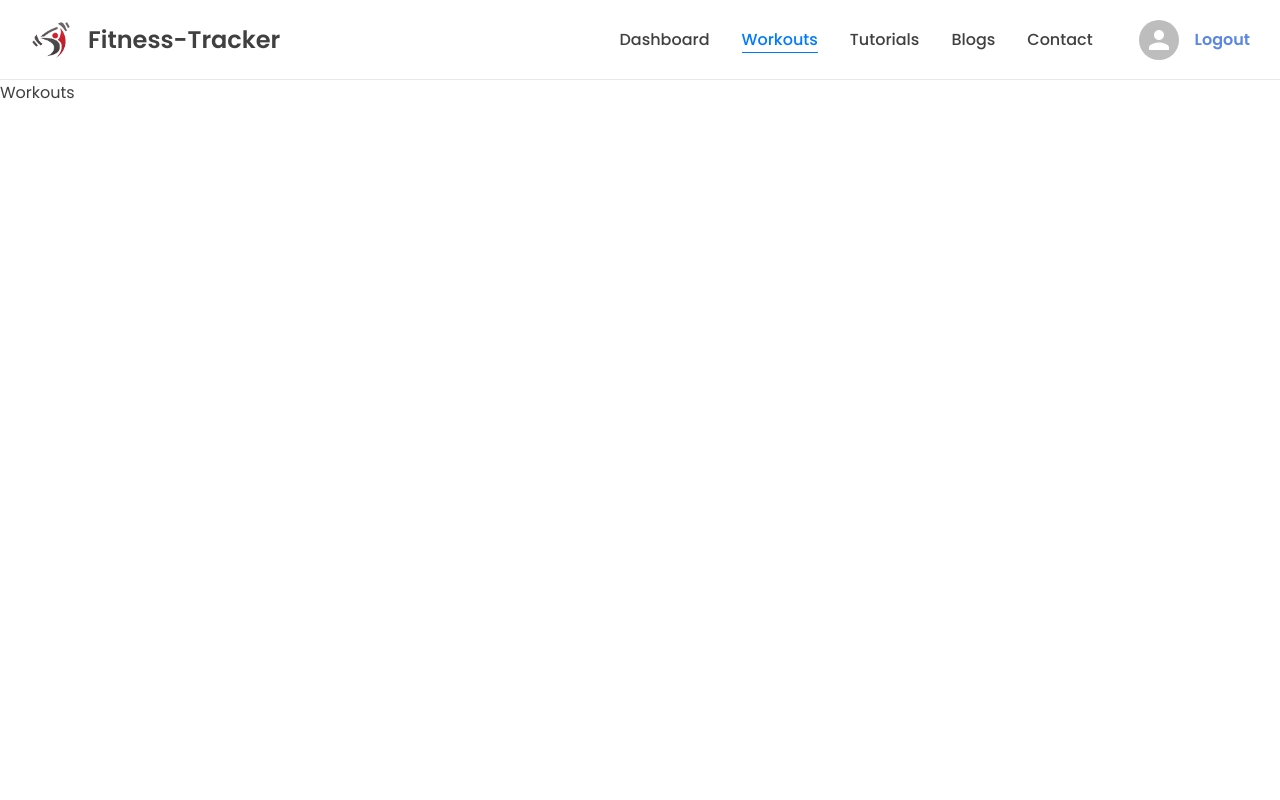
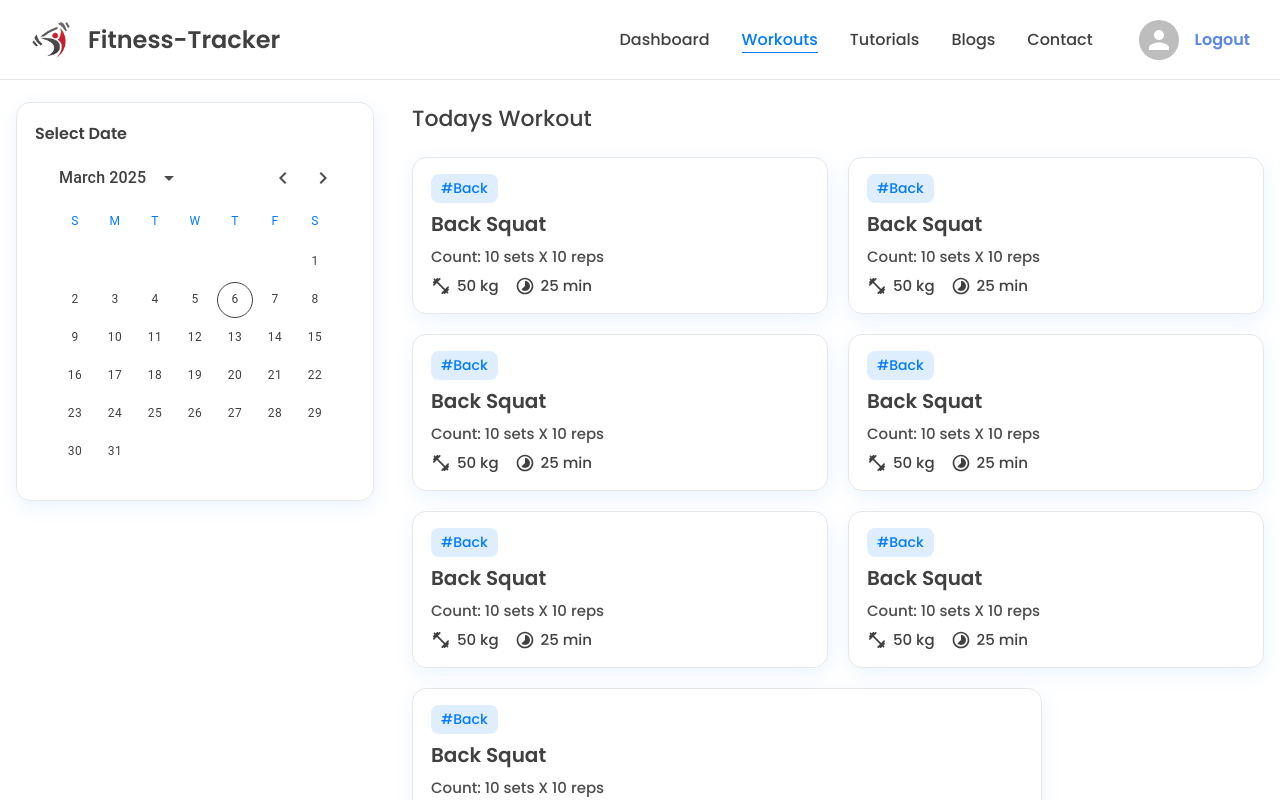
Before and after one commit to souvikmaity100/Fitness-Tracker, a React (Vite) app in the folder client/: page /workouts in a window 1280 px wide. Built offline with nearby package versions, Linux system fonts and the light colour scheme.

Commit message:
Complete Workouts Section UI

```diff
--- a/client/src/components/cards/WorkoutCard.jsx
+++ b/client/src/components/cards/WorkoutCard.jsx
@@ -4,7 +4,7 @@ import styled from "styled-components";
 const Card = styled.div`
   flex: 1 1 300px;
   min-width: 250px;
-  max-width: 400px;
+  max-width: 630px;
   padding: 16px 18px;
   border: 1px solid ${({ theme }) => theme.text_primary + 20};
   border-radius: 14px;
--- a/client/src/pages/Workouts.jsx
+++ b/client/src/pages/Workouts.jsx
@@ -1,9 +1,123 @@
-import React from 'react'
+import styled from "styled-components";
+import WorkoutCard from "../components/cards/WorkoutCard";
+import { LocalizationProvider } from "@mui/x-date-pickers/LocalizationProvider";
+import { AdapterDayjs } from "@mui/x-date-pickers/AdapterDayjs";
+import { DateCalendar } from "@mui/x-date-pickers";
+
+const Container = styled.div`
+  flex: 1;
+  height: 100%;
+  display: flex;
+  justify-content: center;
+  padding: 22px 0px;
+  overflow-y: scroll;
+`;
+
+const Wrapper = styled.div`
+  flex: 1;
+  max-width: 1400px;
+  display: flex;
+  gap: 22px;
+  padding: 0px 16px;
+  @media (max-width: 750px) {
+    gap: 12px;
+    flex-direction: column;
+  }
+`;
+
+const Left = styled.div`
+  flex: 0.2 0 75px;
+  height: fit-content;
+  padding: 18px;
+  border: 1px solid ${({ theme }) => theme.text_primary + 20};
+  border-radius: 14px;
+  box-shadow: 1px 6px 20px 0px ${({ theme }) => theme.primary + 15};
+
+  & div {
+    color: ${({ theme }) => theme.text_primary} !important;
+  }
+  & svg {
+    color: ${({ theme }) => theme.text_secondary} !important;
+  }
+  & span {
+    color: ${({ theme }) => theme.primary} !important;
+  }
+  & button {
+    color: ${({ theme }) => theme.text_primary} !important;
+    border-color: ${({ theme }) => theme.text_primary} !important;
+  }
+  & button.Mui-selected {
+    color: ${({ theme }) => theme.white} !important;
+  }
+`;
+
+const Title = styled.div`
+  font-weight: 600;
+  font-size: 16px;
+  color: ${({ theme }) => theme.primary};
+  @media (max-width: 600px) {
+    font-size: 14px;
+  }
+`;
+
+const Right = styled.div`
+  flex: 1;
+`;
+
+const CardWrapper = styled.div`
+  display: flex;
+  flex-wrap: wrap;
+  gap: 20px;
+  margin-bottom: 100px;
+  @media (max-width: 600px) {
+    gap: 12px;
+  }
+`;
+
+const Section = styled.div`
+  display: flex;
+  flex-direction: column;
+  padding-left: 16px;
+  gap: 22px;
+  @media (max-width: 750px) {
+    gap: 12px;
+    padding: 0px;
+  }
+`;
+
+const SecTitle = styled.div`
+  font-size: 22px;
+  color: ${({ theme }) => theme.text_primary};
+  font-weight: 500;
+`;
 
 function Workouts() {
   return (
-    <div>Workouts</div>
-  )
+    <Container>
+      <Wrapper>
+        <Left>
+          <Title>Select Date</Title>
+          <LocalizationProvider dateAdapter={AdapterDayjs}>
+            <DateCalendar />
+          </LocalizationProvider>
+        </Left>
+        <Right>
+          <Section>
+            <SecTitle>Todays Workout</SecTitle>
+            <CardWrapper>
+              <WorkoutCard />
+              <WorkoutCard />
+              <WorkoutCard />
+              <WorkoutCard />
+              <WorkoutCard />
+              <WorkoutCard />
+              <WorkoutCard />
+            </CardWrapper>
+          </Section>
+        </Right>
+      </Wrapper>
+    </Container>
+  );
 }
 
-export default Workouts
+export default Workouts;
```
